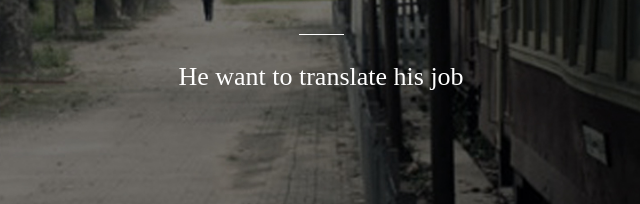
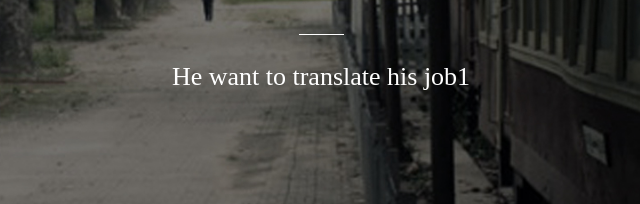
Before and after one commit to shs400/slider, a plain HTML site: page index.html in a window 1280 px wide. Shown: the part 389-593 px from the top of the page, 319-959 px from the left. Drawn offline with Linux system fonts and the light colour scheme.

Commit message:
테스트

```diff
--- a/index.html
+++ b/index.html
@@ -40,7 +40,7 @@ $(function(){
 		<div class="visual_area">
             <div class="visual_txt">
                 <span>This is Website for SHS</span>
-                <span class="sub_tit">He want to translate his job</span>
+                <span class="sub_tit">He want to translate his job1</span>
             </div>
             <a href="javascript:;" class="down_arrow"><img src="web/images/main/down_arrow.png" alt="" /></a>
         </div>
```
